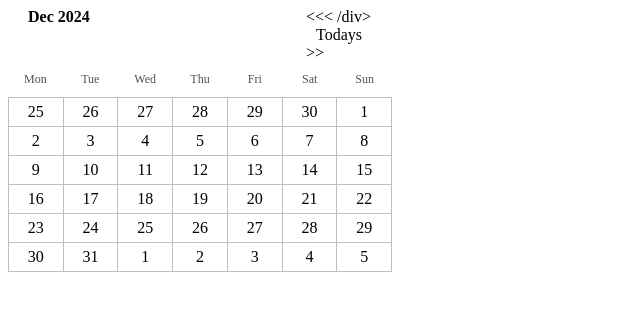
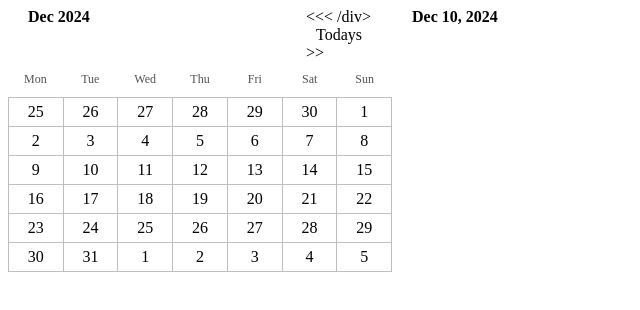
Before and after one commit to Tonyfilho/Angular_Calendar, an Angular app: page / in a window 1280 px wide. Both pictures are taken after a click on the element "10". Shown: the top 310 px of the page, without its empty margins (0-640 px from the left). Built offline with nearby package versions, Linux system fonts and the light colour scheme.

Commit message:
day selected

```diff
--- /dev/null
+++ b/src/app/_share/i-meeting.ts
@@ -0,0 +1,5 @@
+export interface IMeeting {
+    /**Será uma chave de string que receber um array de string */
+    [key: string]: string[]
+
+}
--- a/src/app/app.component.html
+++ b/src/app/app.component.html
@@ -1,3 +1,3 @@
 
 
-<app-calendar></app-calendar>
+<app-calendar  [meeting]="this.meetings"></app-calendar>
--- a/src/app/app.component.ts
+++ b/src/app/app.component.ts
@@ -9,5 +9,16 @@ import { CalendarComponent } from './calendar/calendar.component';
   styleUrl: './app.component.css'
 })
 export class AppComponent {
-  title = 'Calendar';
+
+  /**Isto é um Dummer de dados vindo do server */
+  meetings = {
+    '2024-12-25':['Dring Coffee', 'Learn Angular', 'Sleep'],
+    '2024-12-26':['Dring Coffee', 'Learn Java', 'Sleep'],
+    '2024-12-15':['Dring Coffee', 'Learn View', 'Sleep'],
+  };
+
+
+  constructor() {
+
+  }
 }
--- a/src/app/calendar/calendar.component.html
+++ b/src/app/calendar/calendar.component.html
@@ -27,12 +27,33 @@
         </div>
         <div class="calendar-grid">
             @for (itemDays of this.dayOfMonth(); track $index) {
-            <div [ngClass]="{'calendar-grid-cell' : true}">
+            <div [ngClass]="{'calendar-grid-cell' : true}" (click)="this.activeDate.set(itemDays)">
                 {{ itemDays.day}}
             </div>
             }
         </div>
     </div>
+    <div class="schedule">
+        <div class="schedule-headline">
+            <!-- para remover o Question Market podemos criar um propriedade local, coom isto não precisamos de por this.activeDate()? -->
+            <!-- @if (this.activeDate()) {
+                <div>
+                    {{ this.activeDate()?.toLocaleString(DATE_MED)}}
+                </div>
+            } -->
+            @if (this.activeDate(); as activeDate) {
+            <div>
+                <!-- toLocaleString() renderiza o dado em forma de STREAM data para que seja capturada
+                 assim que clicar no calendario no evento (click)="this.activeDate.set(itemDays)"  -->
+                {{ activeDate.toLocaleString(this.DATE_MED)}}
+            </div>
+            } @else {
+               <div> Please Select your Day</div>
+            }
+
+        </div>
+
+    </div>
 </div>
 
 
--- a/src/app/calendar/calendar.component.ts
+++ b/src/app/calendar/calendar.component.ts
@@ -1,7 +1,8 @@
 import { CommonModule } from '@angular/common';
-import { Component, computed, signal, Signal, WritableSignal } from '@angular/core';
+import { Component, computed, input, InputSignal, signal, Signal, WritableSignal } from '@angular/core';
 import { RouterOutlet } from '@angular/router';
-import { DateTime, Info, Interval } from 'luxon';
+import { DateTime, DateTimeFormatOptions, Info, Interval } from 'luxon';
+import { IMeeting } from '../_share/i-meeting';
 
 @Component({
   selector: 'app-calendar',
@@ -14,6 +15,12 @@ import { DateTime, Info, Interval } from 'luxon';
  * 1º Criação de algumas referencias de variaveis, todas usando Signal()
  */
 export class CalendarComponent {
+  /**Signal de Meeting via Imput() , vindo AppComponent*/
+  meeting: InputSignal<IMeeting> = input.required();
+
+  /**Temos q ter uma variavel para o dia clicado */
+  activeDate: WritableSignal<DateTime | null> = signal(null);
+
   /** hoje */
   today: Signal<DateTime> = signal(DateTime.local());
 
@@ -44,10 +51,12 @@ export class CalendarComponent {
       /* IF ou forçar a Typagem return d.start as DateTime; */
     });
   });
-     constructor() {
-      console.log('DayOfMOnth: ',  this.dayOfMonth());
-      console.log('DayOfMOnth: weekDay ',  this.dayOfMonth().map(d => d.weekday));
-     }
+  /** */
+  DATE_MED = DateTime.DATE_MED;
+  constructor() {
+    console.log('DayOfMOnth: ', this.dayOfMonth());
+    console.log('DayOfMOnth: weekDay ', this.dayOfMonth().map(d => d.weekday));
+  }
 
 
 
```
